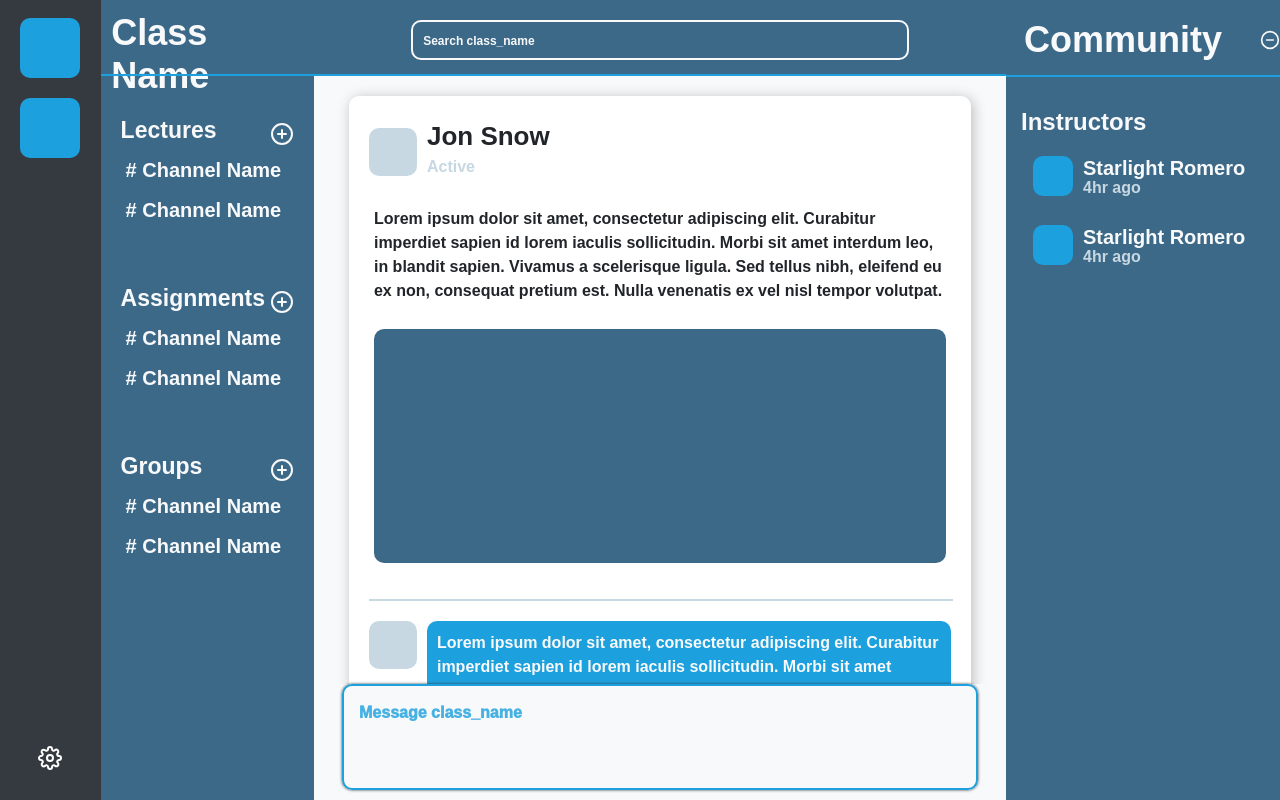
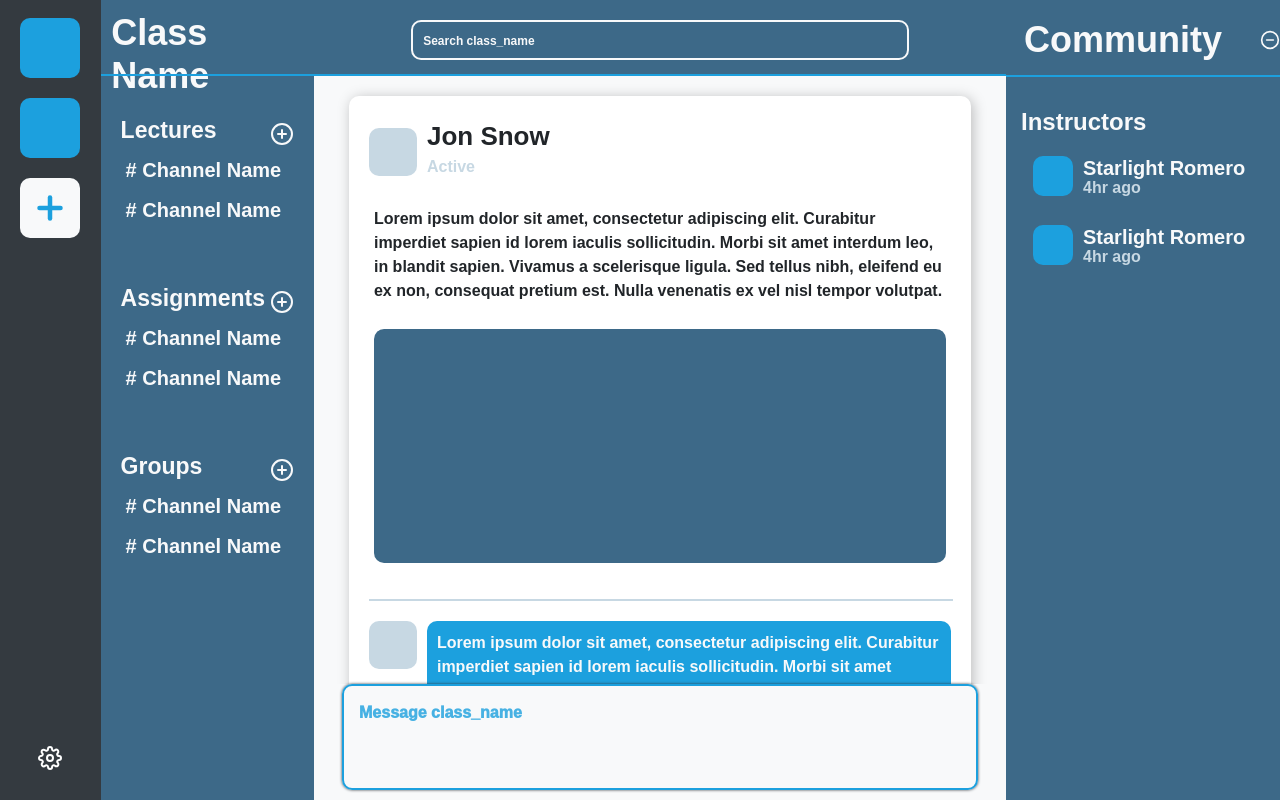
Before and after one commit to tsamantanis/hydra, a React (Create React App) app: page / in a window 1280 px wide. Built offline with nearby package versions, Linux system fonts and the light colour scheme; a web font is replaced by a local one.

Commit message:
Add class button

```diff
--- a/src/components/Main/Main.css
+++ b/src/components/Main/Main.css
@@ -34,12 +34,30 @@
     width: 60px;
 }
 
-.Main .Nav .NavItem:last-child {
+.Main .Nav .NavItem:hover {
+    border: 3px solid var(--lightAccent);
+    border-radius: 10px;
+    cursor: pointer;
+    height: 60px;
+    transition: 0.3s ease;
+    width: 60px;
+}
+
+.Main .Nav .AddClass {
+    background-color: var(--light);
+    color: var(--accent);
+    border: 3px solid transparent;
+    border-radius: 10px;
+    height: 60px;
+    width: 60px;
+    display: flex;
+    align-items: center;
+    justify-content: center;
     margin-bottom: auto;
 }
 
-.Main .Nav .NavItem:hover {
-    border: 3px solid var(--lightAccent);
+.Main .Nav .AddClass:hover {
+    border: 3px solid var(--accent);
     border-radius: 10px;
     cursor: pointer;
     height: 60px;
--- a/src/components/Main/Main.js
+++ b/src/components/Main/Main.js
@@ -28,6 +28,8 @@ class Main extends Component {
                 <div className='Nav'>
                     <div className='NavItem m-b-20' />
                     <div className='NavItem m-b-20' />
+                    <div className="AddClass">
+                        <svg xmlns="http://www.w3.org/2000/svg" width="36" height="36" viewBox="0 0 24 24" fill="none" stroke="currentColor" stroke-width="3" stroke-linecap="round" stroke-linejoin="round" class="feather feather-plus"><line x1="12" y1="5" x2="12" y2="19"></line><line x1="5" y1="12" x2="19" y2="12"></line></svg>                    </div>
                     <Settings />
                 </div>
                 <div className={this.state.showCommunity ? 'Channels' : 'Channels Channels-lg'}>
```
